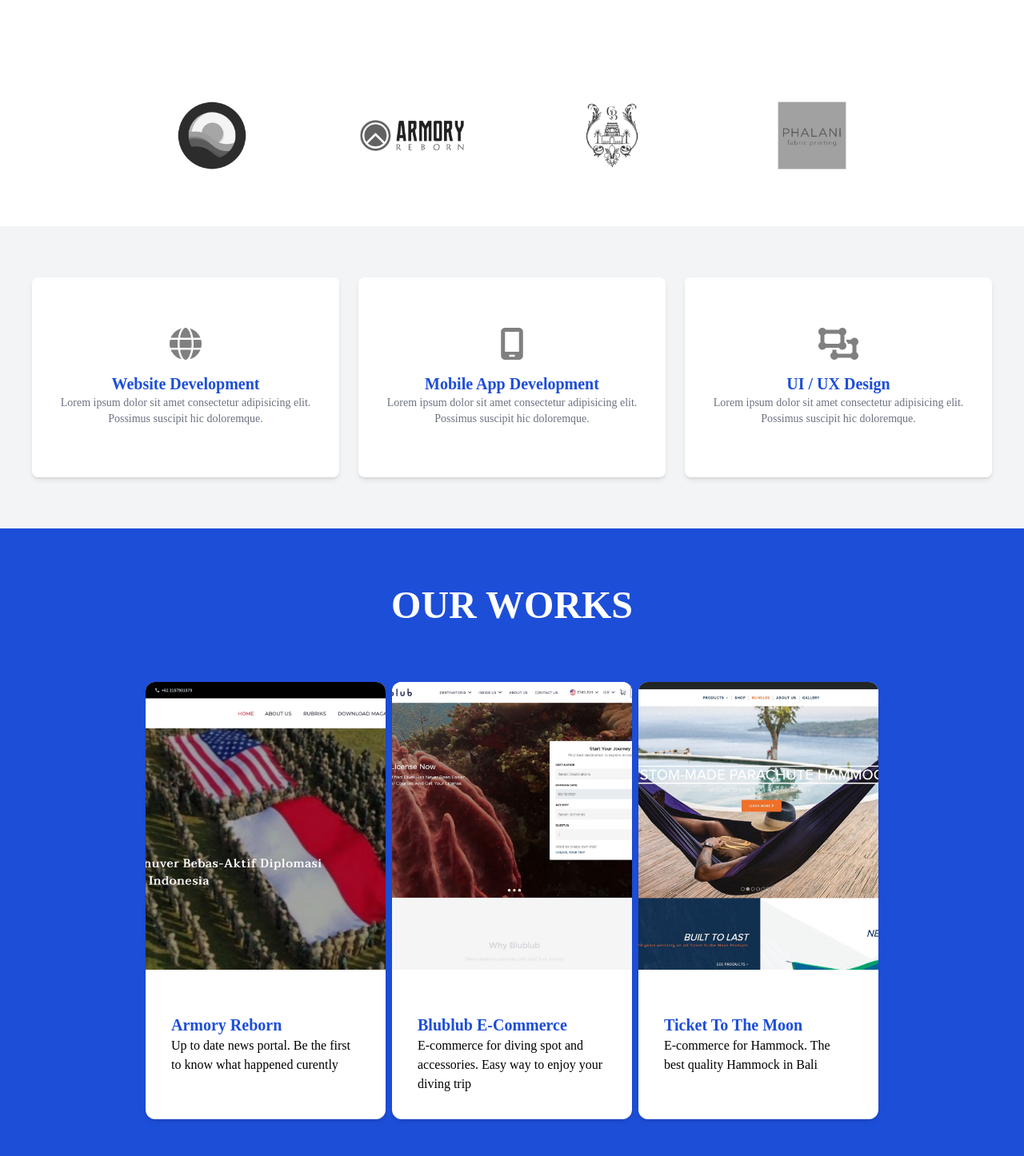
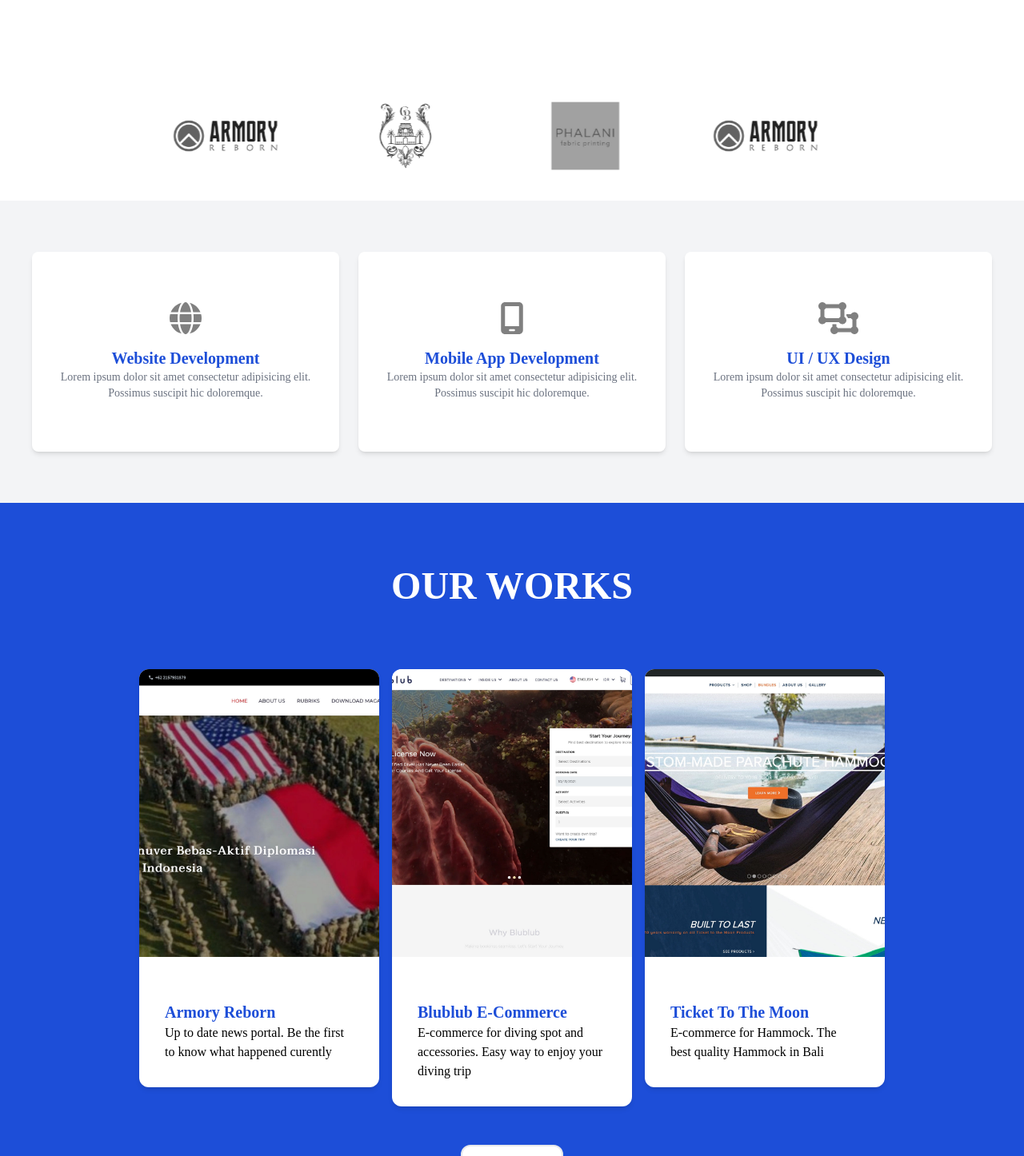
Before and after one commit to harmonyaID/main-website-harmonya, a Next.js app: page / in a window 1280 px wide. Shown: the part 720-2166 px from the top of the page at 80% size. Built offline with nearby package versions, Linux system fonts and the light colour scheme.

Commit message:
animation & responsive

```diff
--- a/components/Clients.js
+++ b/components/Clients.js
@@ -1,37 +1,60 @@
 import Image from 'next/image';
+import ClientLogo from '../config/clientLogo';
+import Carousel from '../helper/Carousel';
 
 function Clients() {
   return (
-    <div className="mb-[4rem] flex justify-center items-center w-100 px-[2rem] z-0">
-      <div className="flex gap-2 lg:gap-10 justify-between w-[900px] items-center">
-        <Image
+    // <div className="mb-[4rem] flex justify-center items-center w-100 px-[2rem] z-0">
+    <div className="flex justify-between items-center">
+      <div className="mx-auto w-[900px]">
+      {/* <div className="flex gap-2 lg:gap-10 justify-between w-[900px] items-center"> */}
+        <Carousel>
+          <div className="flex justify-center items-center mx-auto">
+              <img
                 src="/assets/images/clients/Blublub-Logo.png"
                 width={150}
                 height={99.75}
                 alt="Logo Client 2"
-          className="z-0"
+                className="flex justify-center items-center mx-auto"
               />
-        <Image
+          </div>
+          <div className="flex justify-center items-center mx-auto">
+            <img
               src="/assets/images/clients/Armory-Reborn-Logo.png"
               width={150}
               height={99.75}
               alt="Logo CLient 1"
-          className="z-0"
+              className="flex justify-center items-center mx-auto"
             />
-        <Image
+          </div>
+          <div className="flex justify-center items-center mx-auto">
+            <img
               src="/assets/images/clients/Casa-Blanca-Resto-Bar-Bali-Logo.png"
               width={150}
               height={99.75}
               alt="Logo CLient 3"
-          className="z-0"
+              className="flex justify-center items-center mx-auto"
             />
-        <Image
+          </div>
+          <div className="flex justify-center items-center mx-auto">
+            <img
               src="/assets/images/clients/Phalani-Fabric-Printing-Logo.png"
               width={150}
               height={99.75}
               alt="Logo Client 4"
-          className="z-0"
+              className="flex justify-center items-center mx-auto"
             />
+          </div>
+          <div className="flex justify-center items-center mx-auto">
+              <img
+                src="/assets/images/clients/Armory-Reborn-Logo.png"
+                width={150}
+                height={99.75}
+                alt="Logo Client 2"
+                className="flex justify-center items-center mx-auto"
+              />
+          </div>
+        </Carousel>
       </div>
     </div>
   );
--- a/components/Services.js
+++ b/components/Services.js
@@ -6,12 +6,19 @@ import {
 } from '@fortawesome/free-solid-svg-icons';
 import { FontAwesomeIcon } from '@fortawesome/react-fontawesome';
 import Link from 'next/link';
+import { motion } from 'framer-motion'
 
 function Services() {
   return (
     <div className="mt-6 bg-gray-100 py-16 px-[2rem] items-center flex justify-center z-0">
       <div className="flex flex-col gap-6 items-center md:flex-row max-w-[1200px]">
-        <div className="relative bg-white py-5 px-4 text-center flex flex-col items-center justify-center rounded-lg shadow-md group transition duration-500 hover:shadow-xl h-[200px] md:h-[250px] max-h-[400px] z-0">
+        <motion.div
+          initial={{ x: -100, opacity: 0 }}
+          whileInView={{ x: 0, opacity: 1, transition: {
+            ease: 'easeInOut',
+          }}}
+          viewport={{ once: false, amount: .5 }}
+          className="relative bg-white py-5 px-4 text-center flex flex-col items-center justify-center rounded-lg shadow-md group transition duration-500 hover:shadow-xl h-[200px] md:h-[250px] max-h-[400px] z-0">
           <FontAwesomeIcon
             icon={faGlobe}
             className="h-10 group-hover:opacity-0 transition duration-500"
@@ -31,8 +38,15 @@ function Services() {
               </a>
             </Link>
           </div>
-        </div>
-        <div className="relative bg-white py-5 px-4 text-center flex flex-col items-center justify-center rounded-lg shadow-md group transition duration-500 hover:shadow-xl h-[200px] md:h-[250px] max-h-[400px]">
+        </motion.div>
+        <motion.div
+          initial={{ x: -100, opacity: 0 }}
+          whileInView={{ x: 0, opacity: 1, transition: {
+            ease: 'easeInOut',
+            delay: 0.1
+          }}}
+          viewport={{ once: false, amount: .5 }}
+          className="relative bg-white py-5 px-4 text-center flex flex-col items-center justify-center rounded-lg shadow-md group transition duration-500 hover:shadow-xl h-[200px] md:h-[250px] max-h-[400px]">
           <FontAwesomeIcon
             icon={faMobileAndroidAlt}
             className="h-10 group-hover:opacity-0 transition duration-500"
@@ -52,8 +66,15 @@ function Services() {
               </a>
             </Link>
           </div>
-        </div>
-        <div className="relative bg-white py-5 px-4 text-center flex flex-col items-center justify-center rounded-lg shadow-md group transition duration-500 hover:shadow-xl h-[200px] md:h-[250px] max-h-[400px]">
+        </motion.div>
+        <motion.div
+          initial={{ x: -100, opacity: 0 }}
+          whileInView={{ x: 0, opacity: 1, transition: {
+            ease: 'easeInOut',
+            delay: 0.2
+          }}}
+          viewport={{ once: false, amount: .5 }}
+          className="relative bg-white py-5 px-4 text-center flex flex-col items-center justify-center rounded-lg shadow-md group transition duration-500 hover:shadow-xl h-[200px] md:h-[250px] max-h-[400px]">
           <FontAwesomeIcon
             icon={faObjectUngroup}
             className="h-10 group-hover:opacity-0 transition duration-500"
@@ -73,7 +94,7 @@ function Services() {
               </a>
             </Link>
           </div>
-        </div>
+        </motion.div>
       </div>
     </div>
   );
--- /dev/null
+++ b/config/clientLogo.js
@@ -0,0 +1,47 @@
+import Image from 'next/image'
+import React from 'react'
+
+const ClientLogo = () => {
+  return (
+    <>
+        <div className="flex justify-center items-center mx-auto">
+            <Image
+              src="/assets/images/clients/Blublub-Logo.png"
+              width={150}
+              height={99.75}
+              alt="Logo Client 2"
+              className="flex justify-center items-center"
+            />
+        </div>
+        <div className="mx-auto">
+          <Image
+            src="/assets/images/clients/Armory-Reborn-Logo.png"
+            width={150}
+            height={99.75}
+            alt="Logo CLient 1"
+            className="z-0"
+          />
+        </div>
+        <div className="mx-auto">
+          <Image
+            src="/assets/images/clients/Casa-Blanca-Resto-Bar-Bali-Logo.png"
+            width={150}
+            height={99.75}
+            alt="Logo CLient 3"
+            className="z-0"
+          />
+        </div>
+        <div className="mx-auto">
+          <Image
+            src="/assets/images/clients/Phalani-Fabric-Printing-Logo.png"
+            width={150}
+            height={99.75}
+            alt="Logo Client 4"
+            className="z-0"
+          />
+        </div>
+    </>
+  )
+}
+
+export default ClientLogo;
--- /dev/null
+++ b/helper/Carousel.js
@@ -0,0 +1,23 @@
+import React from "react";
+import Slider from "react-slick";
+
+const settings = {
+    infinite: true,
+    autoplay: true,
+    autoplaySpeed: 3000,
+    arrows: false,
+    dots: false,
+    pauseOnHover: false,
+    slidesToShow: 4,
+    slidesToScroll: 1
+}
+
+const Carousel = ({ children }) => {
+    return (
+        <Slider {...settings}>
+            {children}
+        </Slider>
+    );
+}
+
+export default Carousel;
--- a/package.json
+++ b/package.json
@@ -23,6 +23,8 @@
     "react-flickity-component": "^3.6.3",
     "react-masonry-component": "^6.3.0",
     "react-simple-typewriter": "^3.0.1",
+    "react-slick": "^0.29.0",
+    "slick-carousel": "^1.8.1",
     "typewriter-effect": "^2.18.2"
   },
   "devDependencies": {
--- a/pages/_app.js
+++ b/pages/_app.js
@@ -1,5 +1,7 @@
-import '../styles/globals.css'
+import '../styles/globals.css';
 // import 'bootstrap/dist/css/bootstrap.css';
+import "slick-carousel/slick/slick.css";
+import "slick-carousel/slick/slick-theme.css";
 
 function MyApp({ Component, pageProps }) {
   return <Component {...pageProps} />
--- a/pages/works/index.js
+++ b/pages/works/index.js
@@ -33,17 +33,38 @@ function works() {
           </div>
 
           <div className='px-12'>
-            <div className="mx-auto max-w-2xl py-16 sm:py-24 lg:max-w-7xl">
+            <div className="mx-auto max-w-2xl py-4 md:py-12 lg:max-w-7xl">
                 {
                   portoData?.map((item, index) => (
                     <div key={index} className="w-100 mb-24 relative">
-                      <motion.h3 initial={{ opacity: 0, x:-100 }} whileInView={{ opacity: 1, x: 0 }} transition={{ type: "spring", bounce: 0.4, duration: 3 }} viewport={{ once: true }} className="text-3xl text-white shadow-lg absolute top-10 z-10 p-10 bg-blue-600">{item.title}</motion.h3>
+                      <motion.h3
+                        initial={{ opacity: 0, x:-100 }}
+                        whileInView={{ opacity: 1, x: 0 }}
+                        transition={{ type: "spring", bounce: 0.4, duration: 3 }}
+                        viewport={{ once: false, amount: 1 }}
+                        className=" text-white md:text-2xl shadow-xl p-2 md:p-10 md:absolute top-10 z-10  bg-blue-600">
+                          {item.title}
+                      </motion.h3>
                       <Link href={'works/' + item.path}>
                         <a>
-                          <motion.img initial={{ opacity: 0, y:-100 }} whileInView={{ opacity: 1, y: 0 }} transition={{ type: "spring", bounce: 0.4, duration: 2 }} viewport={{ once: true }} src={item.img} alt="armory reborn" className='p-20 rounded-xl grayscale hover:grayscale-0 transition duration-500' title='Armory Reborn'/>
+                          <motion.img
+                            initial={{ opacity: 0 }}
+                            whileInView={{ opacity: 1 }}
+                            transition={{ type: "spring", bounce: 0.4, duration: 2 }}
+                            viewport={{ once: false, amount: 0.1 }}
+                            src={item.img}
+                            alt="armory reborn"
+                            className='rounded-xl grayscale md:p-10 lg:p-20 hover:grayscale-0 transition duration-500' title={item.title}/>
                         </a>
                       </Link>
-                      <motion.p initial={{ opacity: 0, x:+100 }} whileInView={{ opacity: 1, x: 0, duration: 6 }} transition={{ type: "spring", bounce: 0.4, duration: 4 }} viewport={{ once: true }} className="text-md text-gray-500 p-12 shadow-xl absolute bottom-10 right-0 max-w-sm bg-white">{item.desc}</motion.p>
+                      <motion.p
+                        initial={{ opacity: 0, x:+100 }}
+                        whileInView={{ opacity: 1, x: 0, duration: 6 }}
+                        transition={{ type: "spring", bounce: 0.4, duration: 4 }}
+                        viewport={{ once: false, amount: 0.5 }}
+                        className=" text-gray-500 p-2 md:p-10 shadow-xl md:bottom-10 md:absolute bottom-10 right-0 max-w-sm bg-white">
+                          {item.desc}
+                      </motion.p>
                     </div>
                   ))
                 }
--- a/sections/About.js
+++ b/sections/About.js
@@ -1,10 +1,18 @@
 import Image from 'next/image';
 import Link from 'next/link';
 import Animation from '../components/Animation';
+import { motion } from 'framer-motion'
 
 function Solution() {
   return (
-    <div className="px-[2rem] min-h-screen text-center items-center flex justify-center z-0">
+    <motion.div
+      initial={{ y: -100, opacity: 0 }}
+      whileInView={{ y: 0, opacity: 1, transition: {
+        ease: 'easeInOut',
+        duration: 1
+      }}}
+      viewport={{ once: false, amount: .2 }}
+      className="px-[2rem] min-h-screen text-center items-center flex justify-center z-0">
       <div className="relative w-full max-w-xl -mb-2 flex flex-col items-center gap-10">
         <div className="w-full max-w-xl flex flex-col justify-center items-center">
           <h2 className="section-title mt-10 font-bold text-2xl md:text-4xl lg:text-[6rem] text-blue-700 uppercase mb-10">
@@ -20,7 +28,7 @@ function Solution() {
           <Animation />
         </div>
       </div>
-    </div>
+    </motion.div>
   );
 }
 
--- a/sections/ProductShowCase.js
+++ b/sections/ProductShowCase.js
@@ -1,6 +1,7 @@
 import Image from 'next/image';
 import Link from 'next/link';
 import Cards from '../components/Cards';
+import { motion } from 'framer-motion'
 
 function ProductShowCase() {
   return (
@@ -11,22 +12,48 @@ function ProductShowCase() {
             Our Works
           </h2>
         </div>
-        <div className="flex flex-col gap-2 mt-10 md:flex-row">
+        <div className="flex flex-col gap-4 mt-10 md:flex-row">
+          <motion.div
+            initial={{ x: +100, opacity: 0 }}
+            whileInView={{ x: 0, opacity: 1, transition: {
+              ease: 'easeInOut',
+              delay: .2,
+            }}}
+            viewport={{ once: false, amount: .1 }}
+          >
             <Cards
               title="Armory Reborn"
               desc="Up to date news portal. Be the first to know what happened curently"
               img="/assets/images/porto/Armory-Reborn.jpg"
             />
+          </motion.div>
+          <motion.div
+            initial={{ x: +100, opacity: 0 }}
+            whileInView={{ x: 0, opacity: 1, transition: {
+              ease: 'easeInOut',
+              delay: .1
+            }}}
+            viewport={{ once: false, amount: .1 }}
+          >
             <Cards
               title="Blublub E-Commerce"
               desc="E-commerce for diving spot and accessories. Easy way to enjoy your diving trip"
               img="/assets/images/porto/Blublub.jpg"
             />
+          </motion.div>
+          <motion.div
+            initial={{ x: +100, opacity: 0 }}
+            whileInView={{ x: 0, opacity: 1, transition: {
+              ease: 'easeInOut',
+            }}}
+            viewport={{ once: false, amount: .1 }}
+          >
             <Cards
               title="Ticket To The Moon"
               desc="E-commerce for Hammock. The best quality Hammock in Bali"
               img="/assets/images/porto/TicketToTheMoon.jpg"
             />
+          </motion.div>
         </div>
 
         <div className="mt-12 flex gap-4 flex-col md:flex-row items-center">
--- a/styles/globals.css
+++ b/styles/globals.css
@@ -35,6 +35,7 @@ a {
 
 .section-title {
   font-size: 3rem;
+  line-height: 1;
 }
 
 @layer components{
```
Also changed, not shown: 1 other file (tests, documents, lock files or other folders). Lines whose indentation alone changed are shown as unchanged.
